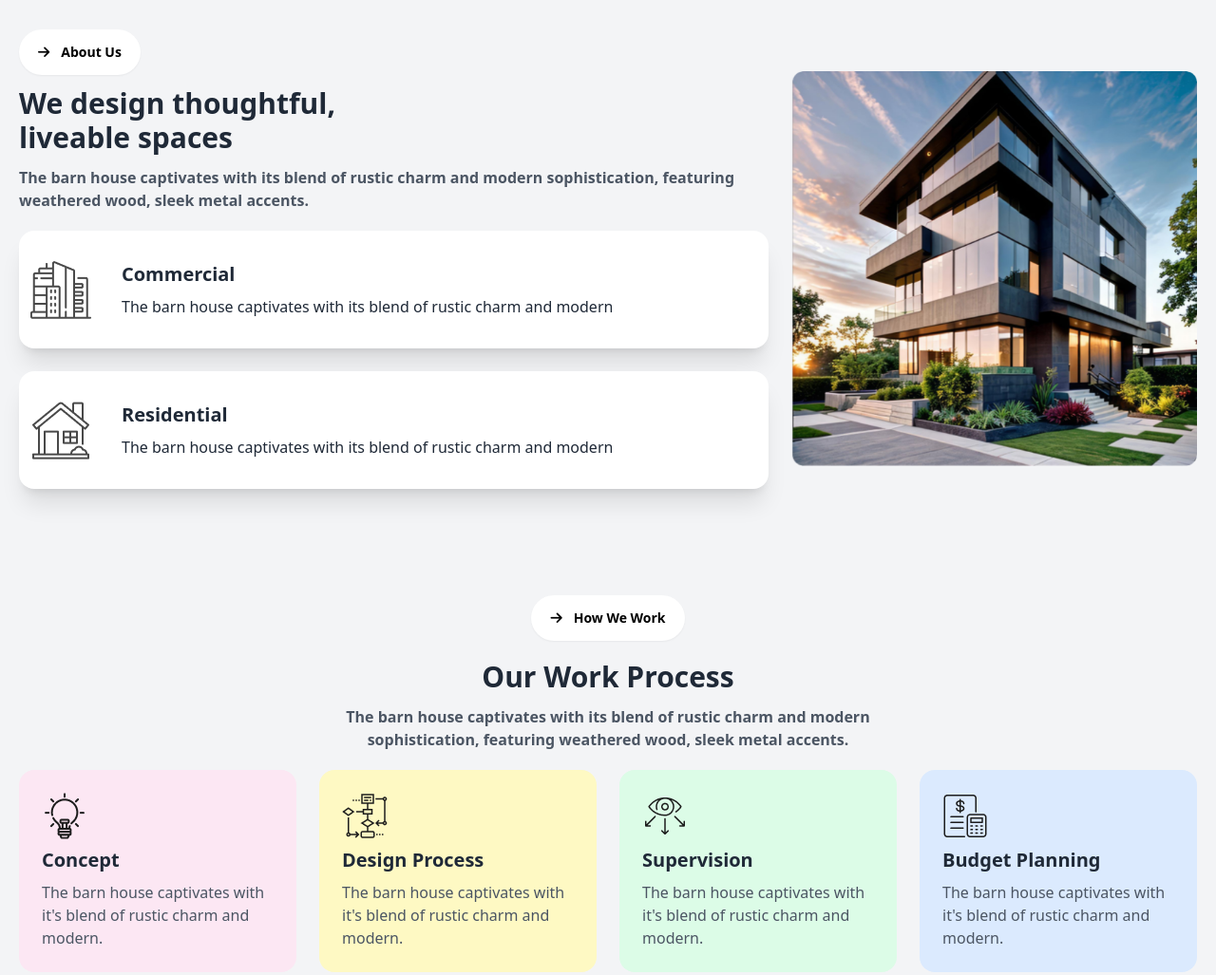
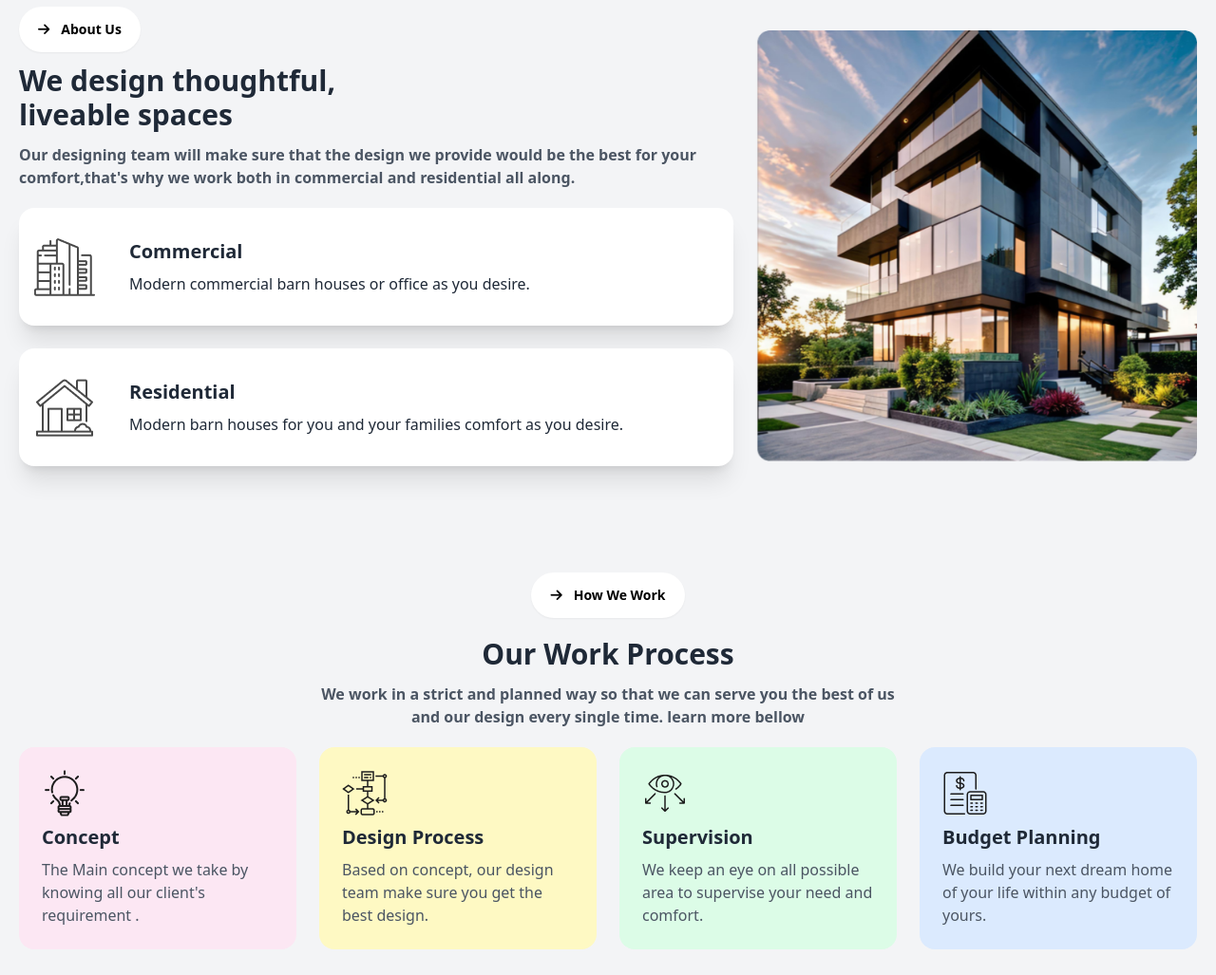
Before and after one commit to RidoyHossain007/Third-Assignment, a plain HTML site: page index.html in a window 1280 px wide. Shown: the part 987-2014 px from the top of the page at 95% size. Drawn offline with nearby package versions, Linux system fonts and the light colour scheme.

Commit message:
Assignment 3 completed

```diff
--- a/index.html
+++ b/index.html
@@ -65,7 +65,7 @@
            <section class=" text-center">
                <div ><img class="mx-auto" src="assets/banner.png" alt="banner photo"></div>
                <h1 class="text-4xl lg:text-6xl font-bold my-6 mx-auto lg:w-3/4">A barn house of this design has a striking appearance</h1>
-               <p class="text-gray-600 font-semibold mx-auto lg:w-2/4">The barn house captivates with its blend of rustic charm and modern sophistication, featuring weathered wood, sleek metal accents, and large windows that flood the space with natural light.</p>
+               <p class="text-gray-600 font-semibold mx-auto lg:w-2/4">Since 1999, we are here for you with the best solution for building a barn house and we are the most trusted website you can find overall.</p>
                <button class=" btn btn-primary text-black font-bold bg-lime-300 rounded-3xl mt-5 px-24 py-2 lg:px-5 border-none  hover:bg-lime-100 hover:border-lime-200">View Details <i class="fa-solid fa-arrow-right -rotate-45 ml-1 bg-lime-500 rounded-full hover:bg-lime-500 px-2 py-2"></i></button>
            </section>
 
@@ -82,36 +82,35 @@
                <!-- about us section starts here -->
                <section class="my-12">
                      <div class="flex flex-col lg:flex-row items-center py-5 gap-6">
-                          <div>
-                              <div class="text-center lg:text-start">
+                          <div class="lg:w-3/4">
+                              <div class="text-center lg:text-start ">
                                    <button class=" btn btn-secondary font-bold bg-white text-black rounded-3xl mt-1 px-24 py-2 lg:px-5 hover:bg-lime-200 border-none"><i class="fa-solid fa-arrow-right mr-1"></i>About Us</button>
                                   </div>
                                <h2 class="text-2xl font-bold lg:text-3xl my-3 text-center lg:text-left lg:w-1/2">We design thoughtful, liveable spaces</h2>
-                               <p class="text-gray-600 font-semibold mb-5 mx-auto lg:mx-0 text-center lg:text-left">The barn house captivates with its blend of rustic charm and
-                                    modern sophistication, featuring weathered wood, sleek metal accents.</p>
+                               <p class="text-gray-600 font-semibold mb-5 mx-auto lg:mx-0 text-center lg:text-left">Our designing team will make sure that the design we provide would be the best for your comfort,that's why we work both in commercial and residential all along.</p>
                                     <!-- card 1 -->
                                     <div class="card card-side bg-base-100 shadow-xl">
                                          <figure>
-                                           <img class="ml-3"
+                                           <img class="ml-3 px-1"
                                              src="assets/commercial.png"
                                              alt="" />
                                          </figure>
                                          <div class="card-body">
                                            <h2 class="card-title">Commercial</h2>
-                                           <p>The barn house captivates with its blend of rustic charm and modern</p>
+                                           <p>Modern commercial barn houses or office as you desire.</p>
                                          </div>
                                        </div>
                                        <br>
                                           <!-- card 2 -->
                                     <div class="card card-side bg-base-100 shadow-xl">
                                          <figure>
-                                           <img class="ml-3"
+                                           <img class="ml-3 px-1"
                                              src="assets/residential.png"
                                              alt="" />
                                          </figure>
                                          <div class="card-body">
                                            <h2 class="card-title">Residential</h2>
-                                           <p>The barn house captivates with its blend of rustic charm and modern</p>
+                                           <p>Modern barn houses for you and your families comfort as you desire.</p>
                                          </div>
                                        </div>
                                        <br>
@@ -127,28 +126,28 @@
 
                      <div  class="text-center my-5">
                           <h2 class="text-2xl font-bold lg:text-3xl my-3">Our Work Process</h2>
-                          <p class="text-gray-600 font-semibold mx-auto lg:w-1/2 mb-5">The barn house captivates with its blend of rustic charm and modern sophistication, featuring weathered wood, sleek metal accents.</p>
+                          <p class="text-gray-600 font-semibold mx-auto lg:w-1/2 mb-5">We work in a strict and planned way so that we can serve you the best of us and our design every single time. learn more bellow</p>
                      </div>
                      <div class=" grid grid-cols-1 gap-6 lg:grid-cols-4 mx-auto ">
                           <div class="bg-pink-100 py-6 px-6 rounded-2xl">
                                <img src="assets/concept.png" alt="">
                                <h5 class=" text-xl font-bold my-2">Concept</h5>
-                               <p class= " font-medium text-gray-600">The barn house captivates with it's blend of rustic charm and modern.</p>
+                               <p class= " font-medium text-gray-600">The Main concept we take by knowing all our client's requirement .</p>
                           </div>
                           <div class="bg-yellow-100 py-6 px-6 rounded-2xl ">
                                <img src="assets/flow-chart.png" alt="">
                                <h5 class=" text-xl font-bold my-2">Design Process</h5>
-                               <p class= " font-medium text-gray-600">The barn house captivates  with it's blend of rustic charm  and modern.</p>
+                               <p class= " font-medium text-gray-600">Based on concept, our design team make sure you get the best design.</p>
                           </div>
                           <div class="bg-green-100 py-6 px-6 rounded-2xl">
                                <img src="assets/vision.png" alt="">
                                <h5 class=" text-xl font-bold my-2">Supervision</h5>
-                               <p class= " font-medium text-gray-600">The barn house captivates  with it's blend of rustic charm and modern.</p>
+                               <p class= " font-medium text-gray-600">We keep an eye on all possible area to supervise your need and comfort.</p>
                           </div>
                           <div class="bg-blue-100 py-6 px-6 rounded-2xl">
                                <img src="assets/budget-planning.png" alt="">
                                <h5 class=" text-xl font-bold my-2">Budget Planning</h5>
-                               <p class= " font-medium text-gray-600">The barn house captivates  with it's blend of rustic charm  and modern.</p>
+                               <p class= " font-medium text-gray-600">We build your next dream home of your life within any budget of yours.</p>
                           </div>
                      </div>
                 </section>
@@ -159,7 +158,7 @@
 
                <div  class="text-center my-5">
                     <h2 class="text-2xl font-bold lg:text-3xl my-3">Our Latest Portfolio</h2>
-                    <p class="text-gray-600 font-semibold mx-auto lg:w-1/2 mb-5">The barn house captivates with its blend of rustic charm and modern sophistication, featuring weathered wood, sleek metal accents.</p>
+                    <p class="text-gray-600 font-semibold mx-auto lg:w-1/2 mb-5">Some of our ongoing project designs presented here for you to see and observe our capability to gain your trust in our work.</p>
                </div>
                <div class="grid grid-cols-1 lg:grid-cols-4 gap-5 mx-auto">
                     <div class="card flex flex-col lg:flex-row card-side bg-base-100  p-5 border-2 border-gray-100 col-span-3 ">
@@ -169,8 +168,8 @@
                              alt="" />
                          </figure>
                          <div class="card-body">
-                           <h2 class="card-title">New movie is released!</h2>
-                           <p>Click the button to watch on Jetflix app.</p>
+                           <h2 class="card-title">Commercial</h2>
+                           <p>A design of an ongoing commercial project of Uttara.2400 sq feet area with great view is being built by us.</p>
                            <div class="card-actions">
                               <button class=" btn btn-primary text-black font-bold bg-transparent rounded-3xl mt-2 px-16  lg:px-5 border-none  hover:bg-lime-100 hover:border-lime-200 mx-auto lg:mx-0">View Details <i class="fa-solid fa-arrow-right -rotate-45 ml-1 bg-lime-500 rounded-full hover:bg-lime-500 px-2 py-2"></i></button>
                            </div>
@@ -186,8 +185,8 @@
                                   alt="" />
                               </figure>
                               <div class="card-body">
-                                <h2 class="card-title">New movie is released!</h2>
-                                <p>Click the button to watch on Jetflix app.</p>
+                                <h2 class="card-title">Residential</h2>
+                                <p>An ongoing residential project of in a very well known area in Gulshan 2</p>
                                 <div class="card-actions">
                                    <button class=" btn btn-primary text-black font-bold bg-transparent rounded-3xl mt-2 px-16 lg:px-5 border-none  hover:bg-lime-100 hover:border-lime-200  mx-auto lg:mx-0">View Details <i class="fa-solid fa-arrow-right -rotate-45 ml-1 bg-lime-500 rounded-full hover:bg-lime-500 px-2 py-2"></i></button>
                                 </div>
@@ -200,15 +199,15 @@
 
           </section>
             <!-- live project section starts here -->
-         <section class="flex flex-col lg:flex-row items-center mx-auto px-2">
+         <section class="flex gap-5 flex-col lg:flex-row items-center mx-auto px-2">
          <div>
 
           <div  class="text-center lg:text-left ">
                <h2 class="text-2xl font-bold lg:text-3xl my-3">Some finished projects</h2>
-               <p class="text-gray-600 font-semibold mx-auto mb-5">The barn house captivates with its blend of rustic charm and modern sophistication, featuring weathered wood, sleek metal accents.</p>
+               <p class="text-gray-600 font-semibold mx-auto mb-5">See some of our finished projects and feel free to contact us if you want your next home to be as beautiful as them.</p>
           </div>
          </div>
-          <div class="carousel w-full m-20 mx-auto">
+          <div class="carousel w-full  m-20 mx-auto ">
                <div id="slide1" class="carousel-item relative w-full">
                  <img
                    src="assets/house 1.jpg"
@@ -253,8 +252,8 @@
                     <div class="mx-auto text-center"><button class=" mx-auto btn btn-secondary font-bold bg-lime-200 text-black rounded-3xl mt-5 px-24 py-2 lg:px-5 hover:bg-lime-400 border-none"><i class="fa-solid fa-arrow-right mr-1"></i>Let's Connect</button></div>
 
                     <div  class="text-center my-5">
-                         <h2 class="text-2xl font-bold lg:text-3xl">Let's Discuss Next Project</h2>
-                         <p class="text-gray-600 font-semibold mx-auto lg:w-1/2 mb-5">The barn house captivates with its blend of rustic charm and modern sophistication, featuring weathered wood, sleek metal accents.</p>
+                         <h2 class="text-2xl font-bold lg:text-3xl mb-4">Let's Discuss Next Project</h2>
+                         <p class="text-gray-600 font-semibold mx-auto lg:w-1/2 mb-5">Give us your info and let's connect with us so that our next client of our future projects should be you</p>
                     </div>
                </div>
                <div class="grid grid-cols-1 lg:grid-cols-2 lg:px-36 gap-5">
@@ -273,7 +272,7 @@
      <footer class="bg-black">
           <div class="text-center">
                <h4 class="text-xl font-bold text-white pt-28 pb-5"><i class="fa-solid fa-arrow-right -rotate-45 ml-1 bg-lime-400 text-black rounded-full px-2 py-2 mr-1"></i> Rinterio</h4>
-               <p class="text-center mx-auto w-4/5 mb-4 lg:w-1/2 lg:mb-8 text-gray-400">The barn house captivates with its blend of rustic charm and modern sophistication, featuring weathered wood, sleek metal accents.</p>
+               <p class="text-center mx-auto w-4/5 mb-4 lg:w-1/2 lg:mb-8 text-gray-400">We work for you and our goal is to make the barn house your next desired destination. Feel free to contact us to build your own house or to see our latest projects.</p>
           </div>
           <div class="flex flex-col gap-4 lg:flex-row justify-around w-3/4 mx-auto my-10 ">
                <button class="text-white opacity-80 hover:text-lime-200">Home</button>
```
